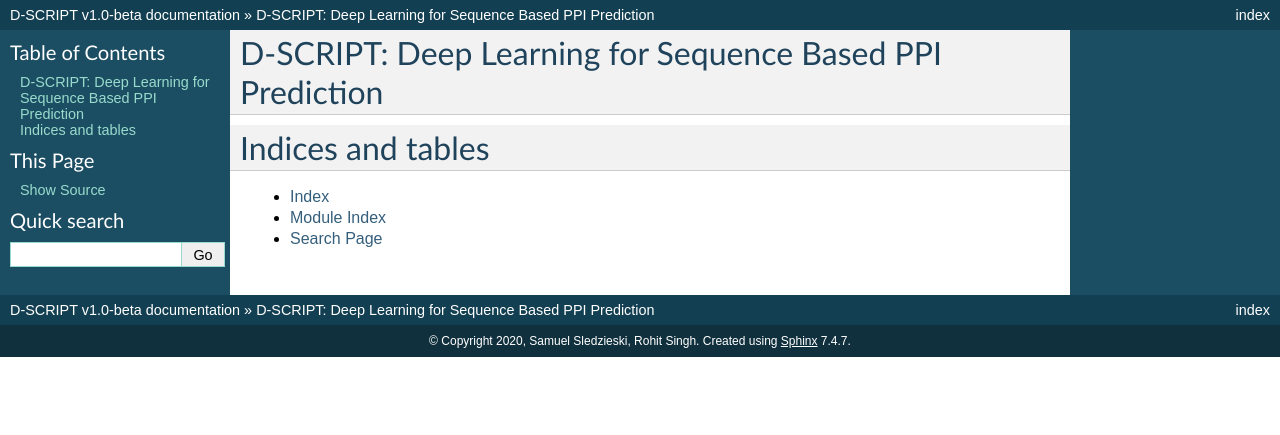
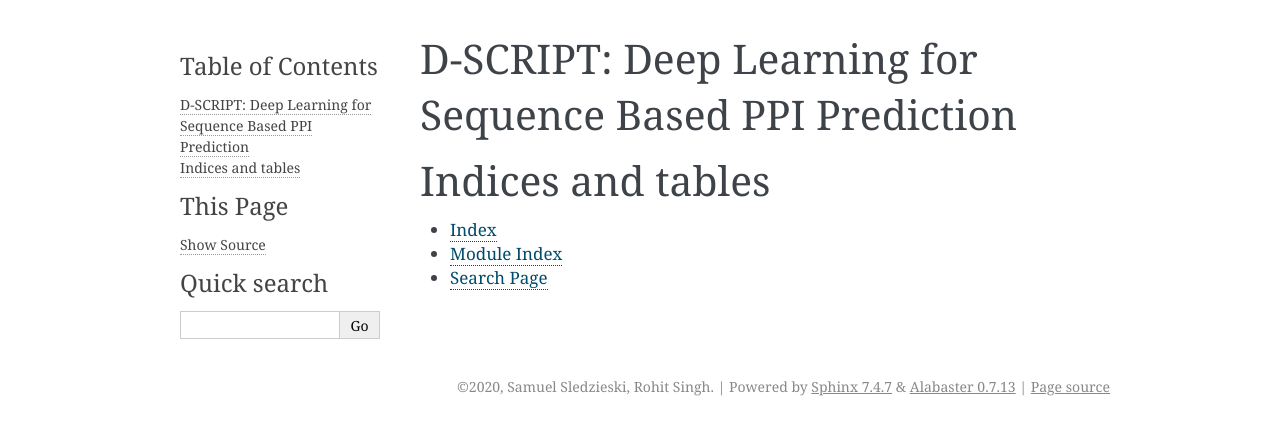
Before and after one commit to samsledje/D-SCRIPT, a Sphinx documentation site: the page built from docs/source/index.rst, in a window 1280 px wide. Shown: the top 435 px of the page. Built offline with Sphinx 7.4.7, drawn with Linux system fonts in a browser that asks for light colours.

Commit message:
updated html theme

```diff
--- a/docs/source/conf.py
+++ b/docs/source/conf.py
@@ -47,8 +47,7 @@ exclude_patterns = []
 # The theme to use for HTML and HTML Help pages.  See the documentation for
 # a list of builtin themes.
 #
-#html_theme = 'alabaster'
-html_theme = 'default'
+html_theme = 'alabaster'
 
 # Add any paths that contain custom static files (such as style sheets) here,
 # relative to this directory. They are copied after the builtin static files,
```
Also changed, not shown: 5 other files.
